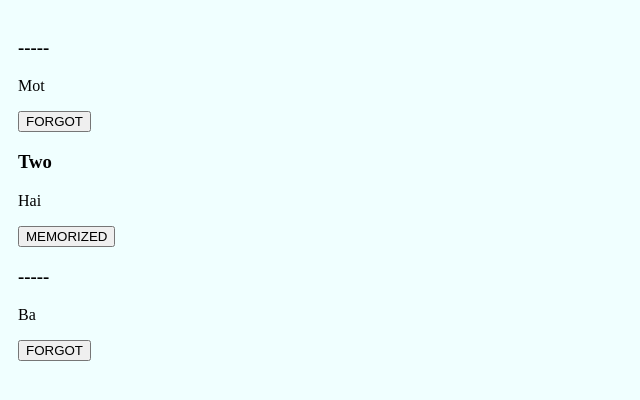
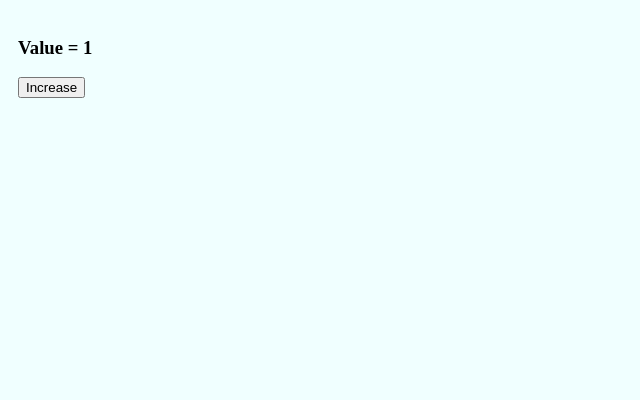
Before and after one commit to skymountainvn/react, a React (Create React App) app: page / in a window 1280 px wide. Shown: the top 400 px of the page, without its empty margins (0-640 px from the left). Built offline with nearby package versions, Linux system fonts and the light colour scheme.

Commit message:
increase count

```diff
--- a/src/App.css
+++ /dev/null
@@ -1,32 +0,0 @@
-.App {
-  text-align: center;
-}
-
-.App-logo {
-  animation: App-logo-spin infinite 20s linear;
-  height: 40vmin;
-}
-
-.App-header {
-  background-color: #282c34;
-  min-height: 100vh;
-  display: flex;
-  flex-direction: column;
-  align-items: center;
-  justify-content: center;
-  font-size: calc(10px + 2vmin);
-  color: white;
-}
-
-.App-link {
-  color: #61dafb;
-}
-
-@keyframes App-logo-spin {
-  from {
-    transform: rotate(0deg);
-  }
-  to {
-    transform: rotate(360deg);
-  }
-}
--- a/src/App.js
+++ b/src/App.js
@@ -1,8 +1,9 @@
 import React, { Component } from 'react';
 // import { Sample } from './Components/Screen/Sample';
 // import { Word } from './Components/Shared/Word';
-import { ListWord } from './Components/Screen/ListWord';
-import './App.css';
+// import { ListWord } from './Components/Screen/ListWord';
+import {StateExam}  from './Components/Screen/StateExample'
+
 
 class App extends Component {
   // render() {
@@ -18,7 +19,7 @@ class App extends Component {
   //   );
   // }
   render() {
-    return <ListWord />
+    return <StateExam />
   }
 }
 
--- a/src/Components/Screen/StateExample.js
+++ b/src/Components/Screen/StateExample.js
@@ -1,11 +1,25 @@
 import React, { Component} from 'react';
 
+// function log123() { console.log(123);}
+
 export class StateExam extends Component {
+
+    constructor(pros) {
+        super(pros); // khởi tạo phương thức khác
+        this.state = { count : 1}
+        //state là  1 thuộc tính đặc biệt
+    }
+
     render() {
         return (
             <div>
-            StateExample Component
-        </div>
+                <h3> Value = {this.state.count}</h3>
+                <button
+                    className='btn btn-success'
+                    onClick={() => this.setState({ count : this.state.count +1})}>
+                    Increase
+                </button>
+            </div>
         );
     }
 }
```
